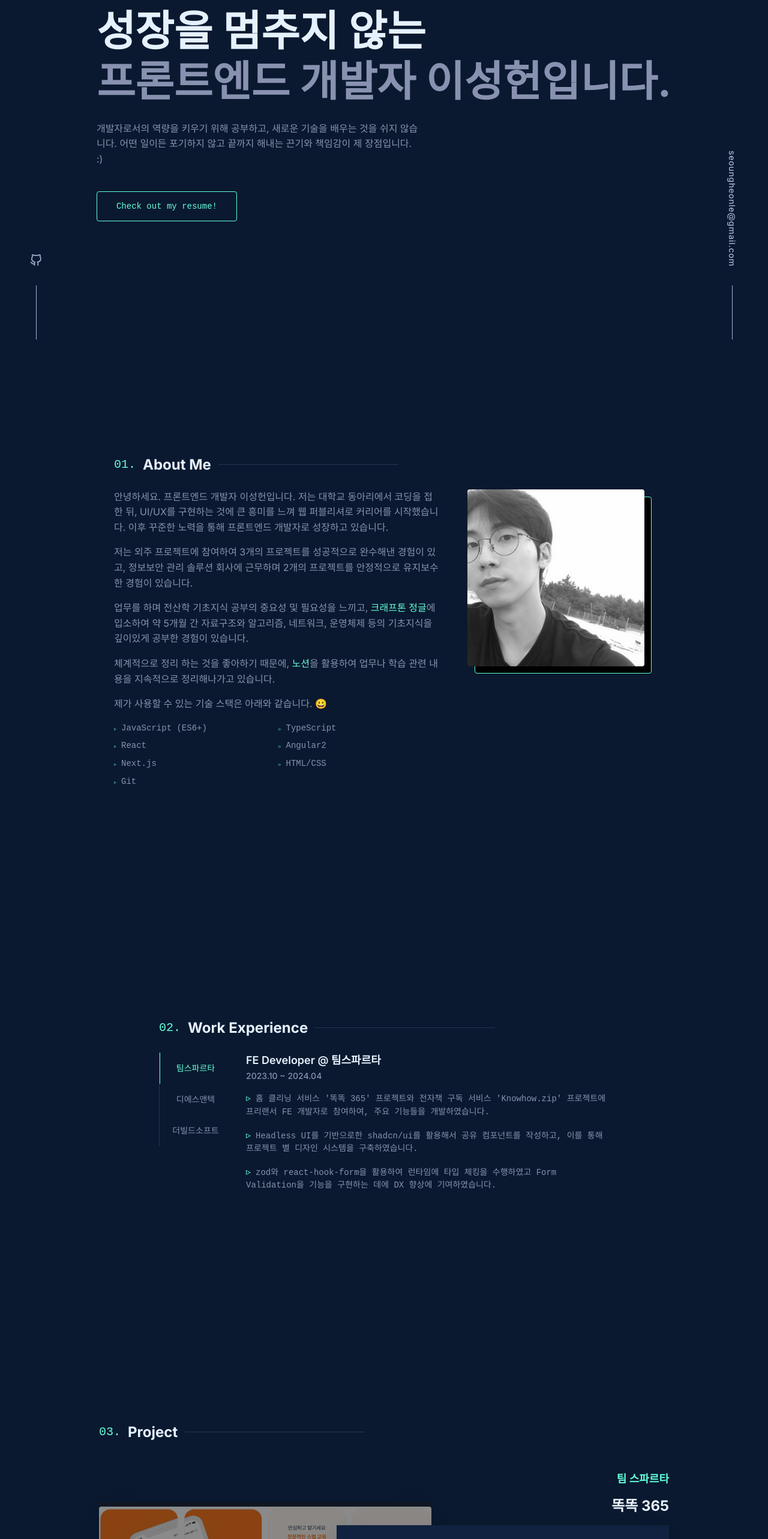
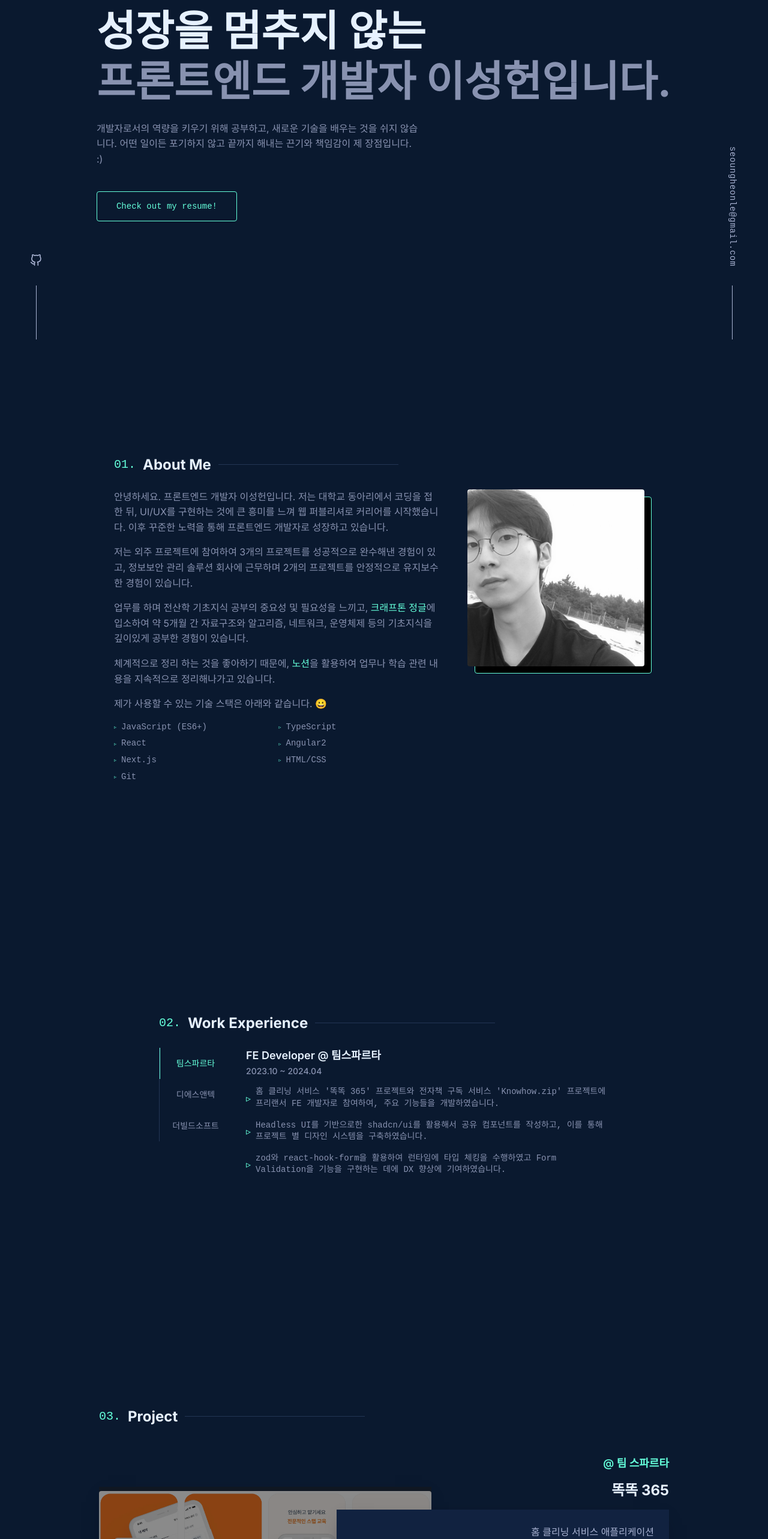
Before and after one commit to heondeam/shlee-resume, a Next.js app: page / in a window 1280 px wide. Shown: the part 234-2800 px from the top of the page at 60% size. Built offline with nearby package versions, Linux system fonts and the light colour scheme; a web font is replaced by a local one.

Commit message:
style: modify styles

```diff
--- a/components/common/sidebar.tsx
+++ b/components/common/sidebar.tsx
@@ -35,7 +35,7 @@ export default function Sidebar({ direction }: SidebarProps) {
         style={{
           writingMode: 'vertical-rl'
         }}
-        className="tracking-wider"
+        className="font-mono tracking-wider"
       >
         {text}
       </P5>
--- a/components/project/project-card.tsx
+++ b/components/project/project-card.tsx
@@ -5,7 +5,7 @@ import H5 from '@components/typography/h5'
 import P1 from '@components/typography/p1'
 import P2 from '@components/typography/p2'
 
-import Image, { StaticImageData } from 'next/image'
+import { StaticImageData } from 'next/image'
 import ImageCard from './image-card'
 import P5 from '@components/typography/p5'
 
@@ -27,8 +27,8 @@ export default function Card({ cnt, belong, title, description, stack, link, ima
 
     return (
       <div className={`lg:flex lg:flex-col lg:gap-4 ${aligned}`}>
-        <H5 className="text-green">팀 스파르타</H5>
-        <H2 className="text-white">똑똑 365</H2>
+        <H5 className="text-green">{belong}</H5>
+        <H2 className="text-white">{title}</H2>
         <div
           className={`shadow-custom transition-custom p-[25px] rounded-md text-lightSlate bg-lightNavy flex flex-col items-${
             isRightAligned ? 'end' : 'start'
@@ -56,7 +56,7 @@ export default function Card({ cnt, belong, title, description, stack, link, ima
     if (isRightAligned) {
       return 'col-start-1 col-end-[-1] lg:col-start-6 lg:col-end-[-1]'
     } else {
-      return 'col-start-1 col-end-[-1] lg:col-start-1 lg:col-end-7'
+      return 'col-start-1 col-end-[-1] lg:col-start-1 lg:col-end-8'
     }
   })()
 
--- a/components/project/worthy-card.tsx
+++ b/components/project/worthy-card.tsx
@@ -15,7 +15,7 @@ type WorthyCardProps = {
 
 export default function WorthyCard({ title, description, stack, link }: WorthyCardProps) {
   return (
-    <Link href={link}>
+    <Link href={link} target="_blank">
       <div className="min-w-[300px] min-h-[300px] shadow-custom flex flex-col py-8 px-7 bg-lightNavy">
         <div className="flex justify-between items-center mb-[35px]">
           <Folder className="text-green w-[40px] h-[40px]" />
@@ -28,7 +28,7 @@ export default function WorthyCard({ title, description, stack, link }: WorthyCa
         <div>
           <ul className="flex gap-2">
             {stack.map((item, idx) => (
-              <P5 key={idx} className="text-slate font-mono">
+              <P5 key={idx} className="text-slate font-mono text-[11px]">
                 {item}
               </P5>
             ))}
--- a/components/ui/unorder-list.tsx
+++ b/components/ui/unorder-list.tsx
@@ -19,7 +19,7 @@ const unorderedListVariants = cva('grid text-slate gap-2', {
 })
 
 export interface UnorderListProps extends VariantProps<typeof unorderedListVariants> {
-  items: string[]
+  items: Array<string | JSX.Element>
   bulletSize: 'sm' | 'md' | 'lg'
   className?: string[]
 }
@@ -36,7 +36,7 @@ export default function UnorderList({ items, cols, bulletSize, className }: Unor
       {items.map((item, idx) => (
         <P5
           className={cn(
-            'before:content-["▹"] before:text-green before:inline-block before:mr-2',
+            'flex items-center tracking-normal before:content-["▹"] before:text-green before:block before:mr-2',
             bulletSizeMap[bulletSize]
           )}
           key={idx}
```
Also changed, not shown: components/typography/p5.tsx (+8 -8 lines).
